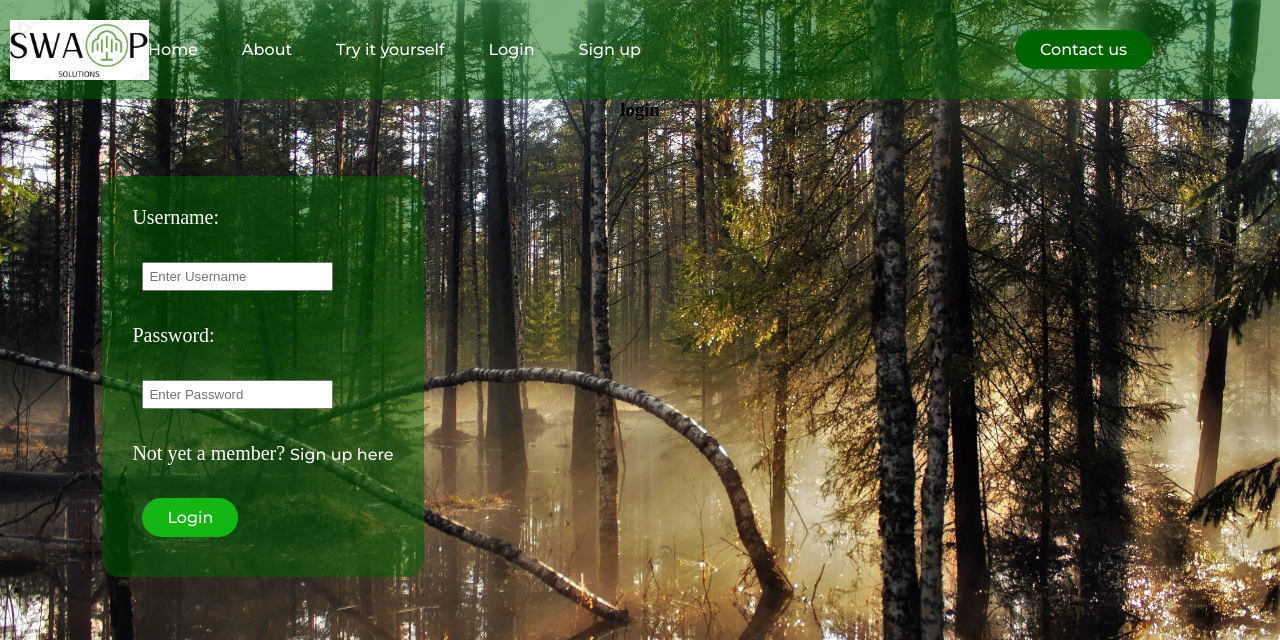
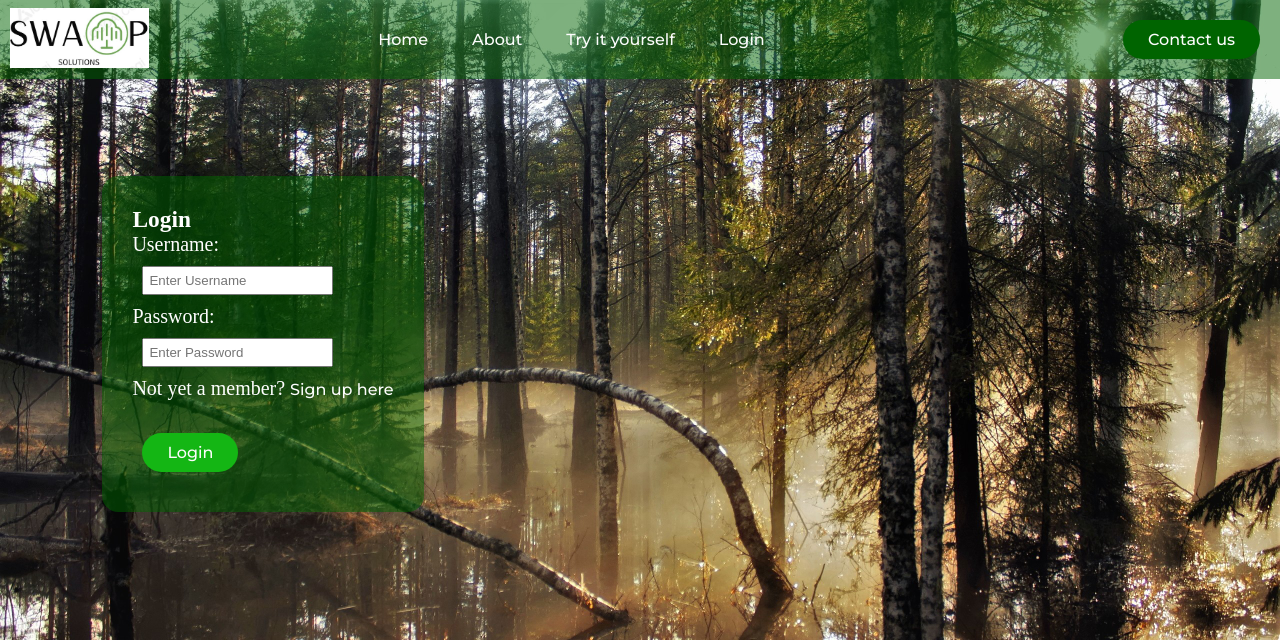
Before and after one commit to Swamp-Solutions/Litter-buster, a Flask app: page /login in a window 1280 px wide. Shown: the top 640 px of the page. Run offline with Flask 2, Linux system fonts and the light colour scheme.

Commit message:
Minor finxes and changes

```diff
--- a/web/app.py
+++ b/web/app.py
@@ -33,5 +33,5 @@ def sign_up():
     return render_template('sign_up.html')
 
 
-if __name__ == "__main__":
-    app.run(debug=False, port=5000)
+# if __name__ == "__main__":
+#     app.run(debug=False, port=5000)
--- a/web/static/stylesheets/style.css
+++ b/web/static/stylesheets/style.css
@@ -171,44 +171,37 @@ input{
 }
 
 
-.navigation {
-    position: absolute;
-    height: 40%;
-    top: 30%;
-    right: 5%;
-    background-color: darkgreen;
-    width: 250px;
-}
 
-.navbar {
-    display: flex;
+.header {
     justify-content: space-between;
-    align-items: center;
     padding: 20px;
     background-color: darkgreen;
     background: rgba(0,100,0,0.5);
-    width: 97%;
+    width: 100%;
 }
 
 .logo {
-    position:fixed;
+    position: absolute;
+    left: 15px;
+    margin: auto;
+    top: 1%;
     height: 60px;
     left: 10px;
     cursor:pointer;
 }
 
-.nav__links {
+.nav_links {
     list-style: none;
 }
-.nav__links li {
+.nav_links li {
     display: inline-block;
     padding: 0px 20px;
 }
 
-.nav__links li a {
+.nav_links li a {
     transition: all 0.3s ease 0s;
 }
-.nav__links li a:hover {
+.nav_links li a:hover {
     color: rgb(10, 203, 10)
 }
 
--- a/web/templates/index.html
+++ b/web/templates/index.html
@@ -6,15 +6,14 @@
     <link type="text/css" href="{{ url_for('static', filename='stylesheets/style.css') }}"  rel="stylesheet">
 </head>
 <body>
-  <header>
-    <img src="{{ url_for('static', filename='/assets/images/logga.png') }}" class="logo" " alt="logo" title="logo">
+  <header class="header">
+    <a href="/"><img src="{{ url_for('static', filename='/assets/images/logga.png') }}" class="logo" alt="logo" title="logo"></a>
     <nav>
-      <ul class="nav__links">
+      <ul class="nav_links">
         <li><a href="/" class="active">Home</a></li>
         <li><a href="/about">About</a></li>
         <li><a href="/try-it-yourself">Try it yourself</a></li>
         <li><a href="/login">Login</a></li>
-        <li><a href="/sign-up">Sign up</a></li>
       </ul>
     </nav>
     <a class="cta" href="/contact-us"><button>Contact us</button></a>
@@ -25,19 +24,6 @@
   <footer>
     <p>Copyright © Swamp Solutions 2023</p>
   </footer>
-  <!-- <script>
-    document.querySelector('select[name="pages"]').addEventListener('change', function() {
-      window.location = this.value;
-    }); -->
-  <!-- </script> -->
-
-<script>
-   const logo = document.querySelector('.logo');
-   logo.onerror = function() {
-    console.error('The logo image failed to load.');
-    };
-</script>
-
 
 </body>
 </html>
--- a/web/templates/login.html
+++ b/web/templates/login.html
@@ -3,16 +3,16 @@
 {% block main %}
 
 <form method="POST">
-    <h3 align="center">login</h3>
     <div id="login_div">
+        <h3>Login</h3>
         <form action="submit_form.php" method="post">
-            <label for="username">Username:</label><br><br>
+            <label for="username">Username:</label><br>
             <input type="text" id="username" name="username" placeholder="Enter Username"required>
-            <br><br>
-            <label for="password">Password:</label><br><br>
+            <br>
+            <label for="password">Password:</label><br>
             <input type="password" id="password" name="password" placeholder="Enter Password" required>
-            <br><br>
-            <p>Not yet a member? <a href="signup.html">Sign up here</a></p><br>
+            <br>
+            <p class="p_small">Not yet a member? <a href="/sign-up">Sign up here</a></p><br>
             <input id="submit" type="submit" value="Login">
           </form>
 
```
Also changed, not shown: web/templates/sign_up.html (+5 -5 lines).
